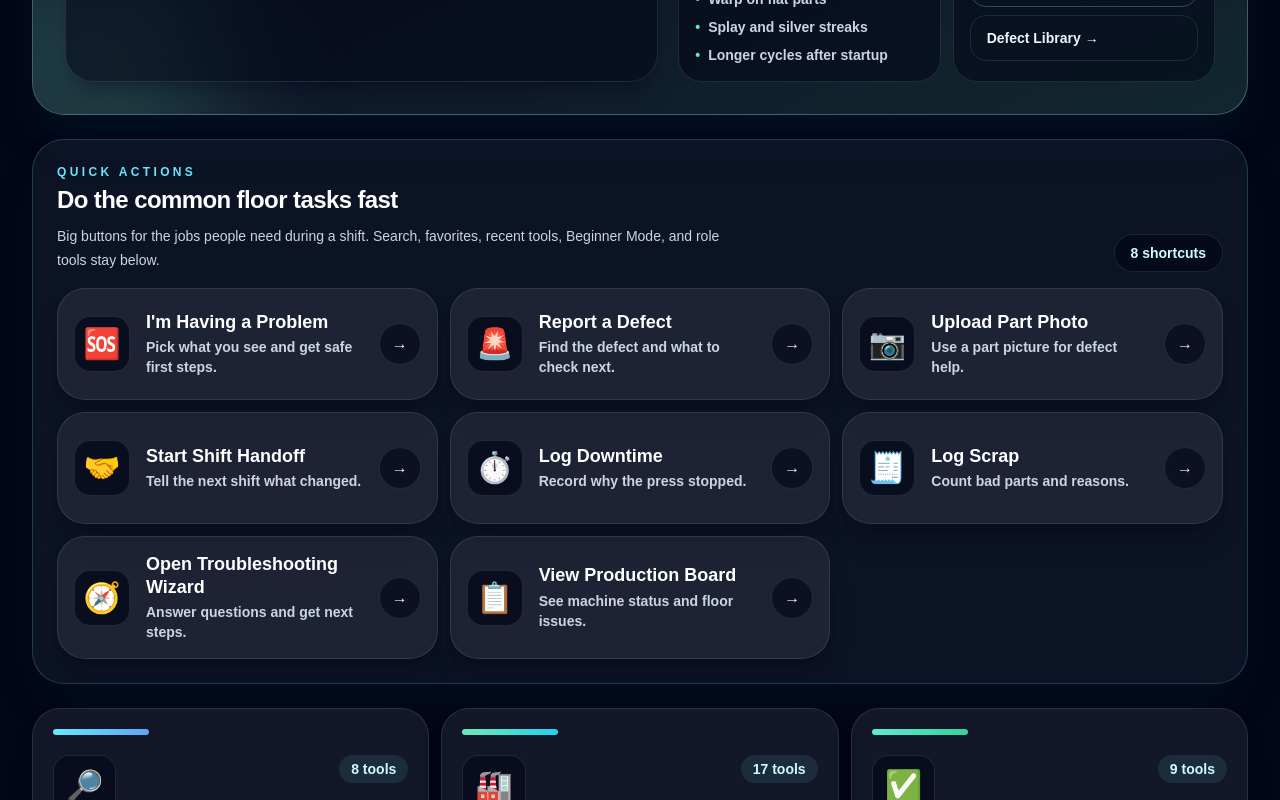
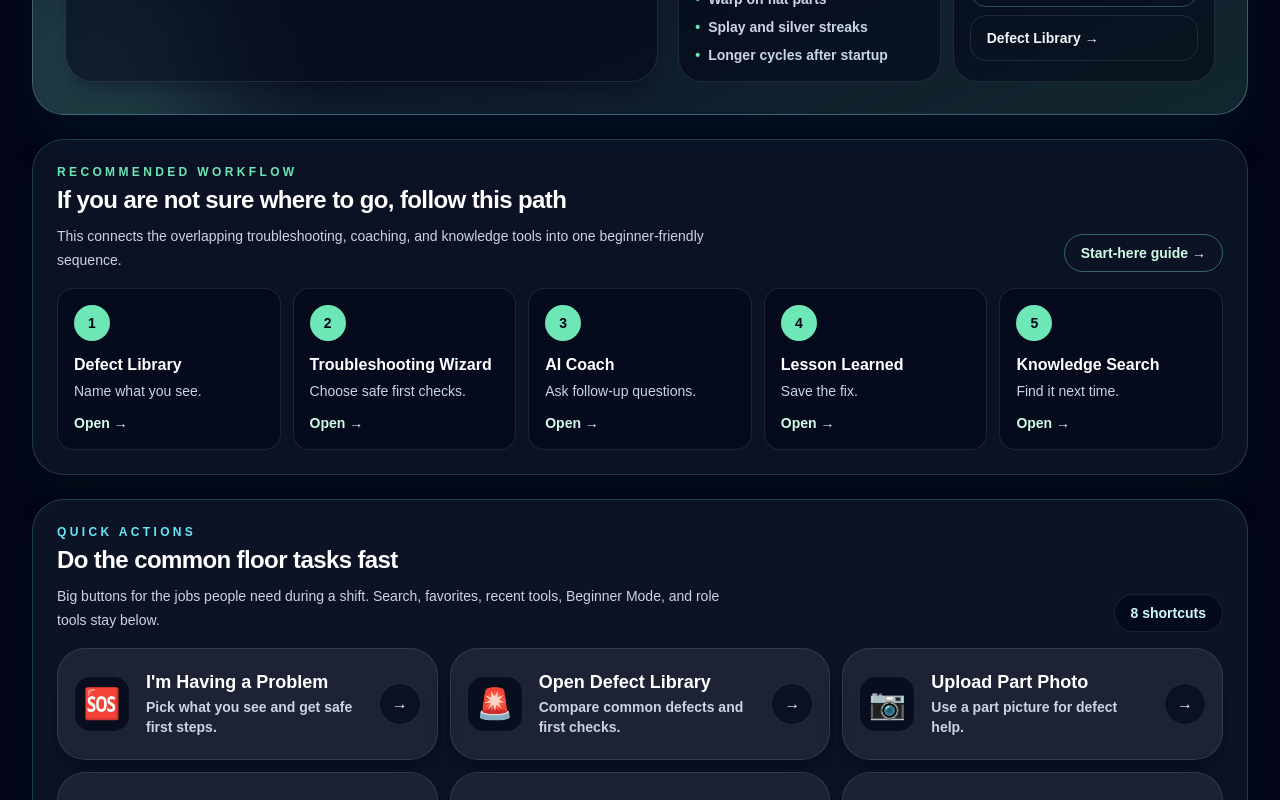
Before and after one commit to scottgraham2882-collab/molding-mentor-ai, a Next.js app: page / in a window 1280 px wide. Shown: the part 1340-2140 px from the top of the page. Built offline with nearby package versions, Linux system fonts and the light colour scheme.

Commit message:
Improve UX flow and recommended next steps

```diff
--- a/app/case-studies/page.tsx
+++ b/app/case-studies/page.tsx
@@ -134,7 +134,7 @@ export default function CaseStudiesPage() {
     <main className="min-h-screen bg-slate-950 px-4 py-6 text-slate-100 sm:px-6 lg:px-8">
       <div className="mx-auto max-w-6xl">
         <header className="rounded-3xl border border-white/10 bg-white/10 p-5 shadow-2xl shadow-cyan-950/30 sm:p-8">
-          <Link href="/" className="inline-flex rounded-full border border-cyan-300/30 px-4 py-2 text-sm font-semibold text-cyan-200 hover:bg-cyan-300/10">← Back to coach</Link>
+          <Link href="/" className="inline-flex rounded-full border border-cyan-300/30 px-4 py-2 text-sm font-semibold text-cyan-200 hover:bg-cyan-300/10">← Back home</Link>
           <p className="mt-8 text-sm font-semibold uppercase tracking-[0.3em] text-cyan-300">Case Studies Library</p>
           <h1 className="mt-3 text-4xl font-bold tracking-tight text-white sm:text-5xl">Save real molding troubleshooting stories</h1>
           <p className="mt-4 max-w-3xl text-base leading-7 text-slate-300">Capture what happened, what changed, how the team investigated, and what a new technician should learn from the experience.</p>
--- a/app/coach/page.tsx
+++ b/app/coach/page.tsx
@@ -4,6 +4,7 @@ import Link from "next/link";
 import { FormEvent, useMemo, useState } from "react";
 
 import { LearnMoreAboutThis } from "../../components/LearnMoreAboutThis";
+import { RecommendedNextStep } from "../../components/RecommendedNextStep";
 import { defectGuides } from "../../lib/defect-data";
 
 type Message = {
@@ -49,7 +50,7 @@ const mentorLinks: MentorLink[] = [
   { label: "Defect Library", href: "/defects" },
   { label: "Troubleshooting Wizard", href: "/troubleshooting" },
   { label: "Related lesson", href: "/lessons/process-window" },
-  { label: "Knowledge Search", href: "/knowledge-base" },
+  { label: "Lessons Learned", href: "/knowledge-base" },
 ];
 
 const checkFirstItems = [
@@ -249,6 +250,13 @@ export default function CoachPage() {
             </section>
           </aside>
         </section>
+
+        <RecommendedNextStep
+          label="Lesson Learned"
+          href="/knowledge-base"
+          reason="When the issue is solved, save what happened, what caused it, and what fixed it so the next technician can find it faster."
+          related={[{ label: "Knowledge Search", href: "/knowledge-search" }, { label: "Troubleshooting Wizard", href: "/troubleshooting" }]}
+        />
       </div>
     </main>
   );
--- a/app/defects/page.tsx
+++ b/app/defects/page.tsx
@@ -2,6 +2,7 @@ import Link from "next/link";
 
 import { DefectEducationPanels } from "../../components/DefectEducationPanels";
 import { LearnMoreAboutThis } from "../../components/LearnMoreAboutThis";
+import { RecommendedNextStep } from "../../components/RecommendedNextStep";
 import { RecommendedNextSteps } from "../../components/RecommendedNextSteps";
 import { defectGuides, troubleshootingHref } from "../../lib/defect-data";
 
@@ -14,7 +15,7 @@ export default function DefectsPage() {
             href="/"
             className="inline-flex items-center rounded-full border border-cyan-300/30 px-4 py-2 text-sm font-semibold text-cyan-200 transition hover:border-cyan-200 hover:bg-cyan-300/10"
           >
-            ← Back to coach
+            ← Back home
           </Link>
           <p className="mt-8 text-sm font-semibold uppercase tracking-[0.3em] text-cyan-300">
             Defect Library
@@ -61,6 +62,13 @@ export default function DefectsPage() {
             </article>
           ))}
         </section>
+
+        <RecommendedNextStep
+          label="Troubleshooting Wizard"
+          href={troubleshootingHref}
+          reason="After you identify the closest defect, answer the guided questions to choose a safe first check before changing the press."
+          related={[{ label: "Ask AI Coach", href: "/coach" }, { label: "Search knowledge", href: "/knowledge-search" }]}
+        />
       </div>
     </main>
   );
--- a/app/knowledge-base/page.tsx
+++ b/app/knowledge-base/page.tsx
@@ -1,6 +1,8 @@
 "use client";
 
 import Link from "next/link";
+
+import { RecommendedNextStep } from "../../components/RecommendedNextStep";
 import { FormEvent, useEffect, useMemo, useState } from "react";
 
 type Lesson = {
@@ -217,6 +219,13 @@ export default function KnowledgeBasePage() {
             <section className="mt-6 rounded-2xl border border-slate-200 p-4 print:hidden"><h3 className="text-xl font-black">Related Lessons</h3>{relatedLessons.length === 0 ? <p className="mt-2 text-sm text-slate-600">Add matching tags to other records to connect related lessons.</p> : null}<div className="mt-3 grid gap-3 md:grid-cols-3">{relatedLessons.map((lesson) => <button key={lesson.id} onClick={() => setSelectedLessonId(lesson.id)} className="rounded-2xl bg-slate-100 p-4 text-left font-bold text-slate-900" type="button">{lesson.title}</button>)}</div></section>
           </section>
         ) : null}
+
+        <RecommendedNextStep
+          label="Knowledge Search"
+          href="/knowledge-search"
+          reason="After saving a lesson learned, use search to confirm it is easy to find by defect, mold, machine, material, part number, or plain-language symptom."
+          related={[{ label: "Defect Library", href: "/defects" }, { label: "Troubleshooting Wizard", href: "/troubleshooting" }]}
+        />
       </div>
     </main>
   );
--- a/app/knowledge-search/page.tsx
+++ b/app/knowledge-search/page.tsx
@@ -1,6 +1,8 @@
 "use client";
 
 import Link from "next/link";
+
+import { RecommendedNextStep } from "../../components/RecommendedNextStep";
 import { useEffect, useMemo, useState } from "react";
 
 import { defectGuides, troubleshootingHref } from "../../lib/defect-data";
@@ -199,6 +201,13 @@ export default function KnowledgeSearchPage() {
             </section>
           ) : null)}
         </section>
+
+        <RecommendedNextStep
+          label="Troubleshooting Wizard"
+          href={troubleshootingHref}
+          reason="When search points to a likely defect or topic, use the wizard to turn that information into safe first checks and next actions."
+          related={[{ label: "AI Coach", href: "/coach" }, { label: "Save lesson learned", href: "/knowledge-base" }]}
+        />
       </div>
     </main>
   );
--- a/app/materials/resin-drying/page.tsx
+++ b/app/materials/resin-drying/page.tsx
@@ -78,7 +78,7 @@ export default function ResinDryingGuidePage() {
               href="/"
               className="inline-flex items-center rounded-full border border-cyan-300/30 px-4 py-2 text-sm font-semibold text-cyan-200 transition hover:border-cyan-200 hover:bg-cyan-300/10"
             >
-              ← Back to coach
+              ← Back home
             </Link>
             <p className="mt-8 text-sm font-semibold uppercase tracking-[0.3em] text-teal-300">
               Material Guides
--- a/app/page.tsx
+++ b/app/page.tsx
@@ -316,7 +316,7 @@ const dashboardCards: DashboardCard[] = [
     accent: "from-cyan-300 to-sky-400",
   },
   {
-    title: "Troubleshooting Assistant",
+    title: "Troubleshooting Wizard",
     plainSubtitle: "Fix a molding problem",
     beginnerTitle: "Troubleshooting Wizard",
     beginnerExplanation: "Answer guided questions to find a good first fix.",
@@ -504,7 +504,7 @@ const dashboardCards: DashboardCard[] = [
     keywords: ["learning paths", "injection molding basics", "operator path", "setup technician", "process technician", "supervisor path"],
   },
   {
-    title: "Scientific Molding Calculator",
+    title: "Process Calculators",
     description:
       "Estimate clamp tonnage, total shot weight, and screw recovery time with mobile-friendly scientific molding calculator cards.",
     href: "/calculators",
@@ -989,7 +989,7 @@ const roleToolPicks: Record<ShopRole, RoleToolPick[]> = {
     { label: "Training", href: "/training/operator-safety-startup" },
   ],
   "Process Technician": [
-    { label: "Troubleshooting Assistant", href: "/troubleshooting" },
+    { label: "Troubleshooting Wizard", href: "/troubleshooting" },
     { label: "Defect Library", href: "/defects" },
     { label: "Scientific Molding Studies", href: "/scientific-molding/studies" },
     { label: "Process Calculators", href: "/calculators" },
@@ -1019,8 +1019,8 @@ const quickActions: QuickAction[] = [
     icon: "🆘",
   },
   {
-    label: "Report a Defect",
-    helper: "Find the defect and what to check next.",
+    label: "Open Defect Library",
+    helper: "Compare common defects and first checks.",
     href: "/defects",
     icon: "🚨",
   },
@@ -1118,6 +1118,13 @@ const recentCoachingTopics = [
   "Longer cycles after startup",
 ];
 
+const workflowSteps = [
+  { label: "Defect Library", href: "/defects", helper: "Name what you see." },
+  { label: "Troubleshooting Wizard", href: "/troubleshooting", helper: "Choose safe first checks." },
+  { label: "AI Coach", href: "/coach", helper: "Ask follow-up questions." },
+  { label: "Lesson Learned", href: "/knowledge-base", helper: "Save the fix." },
+  { label: "Knowledge Search", href: "/knowledge-search", helper: "Find it next time." },
+];
 
 export default function Home() {
   const [searchTerm, setSearchTerm] = useState("");
@@ -1422,6 +1429,33 @@ export default function Home() {
                 </section>
               </div>
             </div>
+          </div>
+        </section>
+
+
+        <section className="rounded-[2rem] border border-emerald-300/20 bg-slate-900/75 p-4 shadow-2xl shadow-emerald-950/20 sm:p-6" aria-labelledby="workflow-heading">
+          <div className="flex flex-col gap-2 sm:flex-row sm:items-end sm:justify-between">
+            <div>
+              <p className="text-xs font-black uppercase tracking-[0.28em] text-emerald-300">Recommended workflow</p>
+              <h2 id="workflow-heading" className="mt-1 text-2xl font-black tracking-tight text-white">If you are not sure where to go, follow this path</h2>
+              <p className="mt-2 max-w-2xl text-sm leading-6 text-slate-300">This connects the overlapping troubleshooting, coaching, and knowledge tools into one beginner-friendly sequence.</p>
+            </div>
+            <Link href="/start-here" className="rounded-full border border-emerald-300/40 px-4 py-2 text-sm font-black text-emerald-100 transition hover:bg-emerald-300/10 focus:outline-none focus:ring-4 focus:ring-emerald-300/20">Start-here guide →</Link>
+          </div>
+          <div className="mt-4 grid gap-3 md:grid-cols-5">
+            {workflowSteps.map((step, index) => (
+              <Link
+                key={step.href}
+                href={step.href}
+                className="group rounded-2xl border border-white/10 bg-slate-950/55 p-4 transition hover:border-emerald-300/50 hover:bg-emerald-300/10 focus:outline-none focus:ring-4 focus:ring-emerald-300/20"
+                onClick={() => trackRecentTool(step.href)}
+              >
+                <span className="flex h-9 w-9 items-center justify-center rounded-full bg-emerald-300 text-sm font-black text-slate-950">{index + 1}</span>
+                <span className="mt-3 block text-base font-black text-white">{step.label}</span>
+                <span className="mt-1 block text-sm leading-5 text-slate-300">{step.helper}</span>
+                <span className="mt-3 block text-sm font-black text-emerald-100 group-hover:translate-x-1">Open →</span>
+              </Link>
+            ))}
           </div>
         </section>
 
--- a/app/troubleshooting/page.tsx
+++ b/app/troubleshooting/page.tsx
@@ -5,6 +5,7 @@ import { useMemo, useState } from "react";
 
 import { DefectEducationPanels } from "../../components/DefectEducationPanels";
 import { LearnMoreAboutThis } from "../../components/LearnMoreAboutThis";
+import { RecommendedNextStep } from "../../components/RecommendedNextStep";
 import { defectGuides } from "../../lib/defect-data";
 
 type WizardAnswers = {
@@ -234,19 +235,26 @@ export default function TroubleshootingPage() {
         <section className="mt-6 rounded-3xl border border-white/10 bg-white/10 p-5 shadow-xl shadow-slate-950/20 backdrop-blur sm:p-6">
           <div className="grid gap-3 sm:grid-cols-3">
             <Link href="/defects" className="rounded-2xl border border-cyan-300/30 bg-slate-900/70 p-4 font-black text-cyan-100 transition hover:border-cyan-200 hover:bg-cyan-300/10">
-              Link to Defect Library →
+              Defect Library →
               <span className="mt-1 block text-sm font-medium leading-5 text-slate-300">Read the full guide for this defect.</span>
             </Link>
             <Link href="/coach" className="rounded-2xl border border-cyan-300/30 bg-slate-900/70 p-4 font-black text-cyan-100 transition hover:border-cyan-200 hover:bg-cyan-300/10">
-              Link to AI Molding Coach →
+              AI Coach →
               <span className="mt-1 block text-sm font-medium leading-5 text-slate-300">Ask follow-up questions about the process.</span>
             </Link>
             <Link href="/photo-analysis" className="rounded-2xl border border-cyan-300/30 bg-slate-900/70 p-4 font-black text-cyan-100 transition hover:border-cyan-200 hover:bg-cyan-300/10">
-              Link to Defect Photo Analysis →
+              Defect Photo Analysis →
               <span className="mt-1 block text-sm font-medium leading-5 text-slate-300">Use a part photo if the defect name is uncertain.</span>
             </Link>
           </div>
         </section>
+
+        <RecommendedNextStep
+          label="AI Coach"
+          href="/coach"
+          reason="Use the coach for follow-up questions after the wizard gives you the likely defect and first checks."
+          related={[{ label: "Defect Library", href: "/defects" }, { label: "Save lesson learned", href: "/knowledge-base" }]}
+        />
       </div>
     </main>
   );
--- /dev/null
+++ b/components/RecommendedNextStep.tsx
@@ -0,0 +1,46 @@
+import Link from "next/link";
+
+type RelatedLink = {
+  label: string;
+  href: string;
+};
+
+type RecommendedNextStepProps = {
+  label: string;
+  href: string;
+  reason: string;
+  related?: RelatedLink[];
+};
+
+const buttonBase =
+  "inline-flex min-h-12 items-center justify-center rounded-2xl px-5 py-3 text-center text-sm font-black transition focus:outline-none focus:ring-4 sm:text-base";
+
+export function RecommendedNextStep({ label, href, reason, related = [] }: RecommendedNextStepProps) {
+  return (
+    <section className="mt-6 rounded-3xl border border-emerald-300/25 bg-emerald-300/10 p-5 shadow-xl shadow-slate-950/20 sm:p-6 print:hidden">
+      <p className="text-xs font-black uppercase tracking-[0.24em] text-emerald-300">Recommended Next Step</p>
+      <div className="mt-3 grid gap-4 lg:grid-cols-[1fr_auto] lg:items-center">
+        <div>
+          <h2 className="text-2xl font-black text-white">{label}</h2>
+          <p className="mt-2 max-w-3xl text-sm leading-6 text-emerald-50/90 sm:text-base">{reason}</p>
+        </div>
+        <Link href={href} className={`${buttonBase} bg-emerald-300 text-slate-950 hover:bg-emerald-200 focus:ring-emerald-300/30`}>
+          Continue →
+        </Link>
+      </div>
+      {related.length > 0 ? (
+        <div className="mt-4 flex flex-wrap gap-2" aria-label="Related tools">
+          {related.map((link) => (
+            <Link
+              key={`${link.href}-${link.label}`}
+              href={link.href}
+              className={`${buttonBase} border border-white/10 bg-slate-950/60 text-cyan-100 hover:border-cyan-300/50 hover:bg-cyan-300/10 focus:ring-cyan-300/20`}
+            >
+              {link.label}
+            </Link>
+          ))}
+        </div>
+      ) : null}
+    </section>
+  );
+}
```
